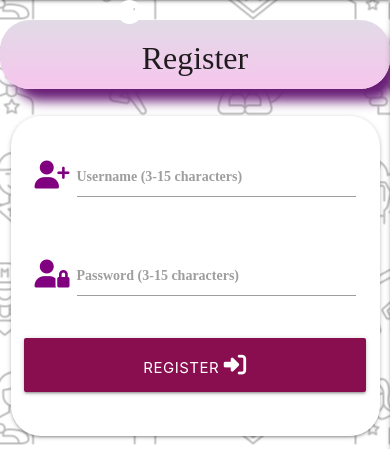
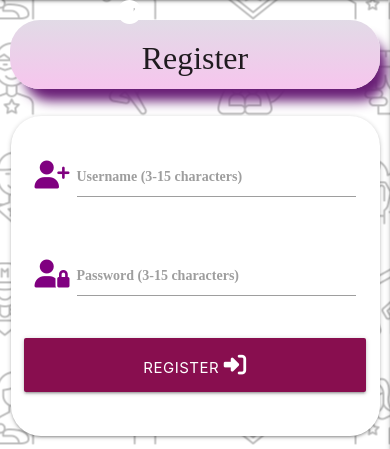
Before and after one commit to AgyLuczak/MUM-S-TO-DO-LIST, a Flask app: page /register in a window 390 px wide. Shown: the part 56-505 px from the top of the page. Run offline with Flask 3, Linux system fonts and the light colour scheme; some libraries are stand-ins or nearby versions; some web fonts are replaced.

Commit message:
Add media query for ipad screens

```diff
--- a/static/css/style.css
+++ b/static/css/style.css
@@ -111,7 +111,7 @@ nav .brand-logo {
 
 
 
-@media only screen and (max-width: 600px) {
+@media only screen and (max-width: 768px) {
     nav .brand-logo {
 
         font-size: 2.0rem;
@@ -120,4 +120,13 @@ nav .brand-logo {
     .container-add-todo {
         max-width: 90%;
     }
+
+
 }
+
+@media only screen and (max-width: 768px) {
+    .heading {
+        padding-left: 10px;
+        padding-right: 10px;
+    }
+}
```
